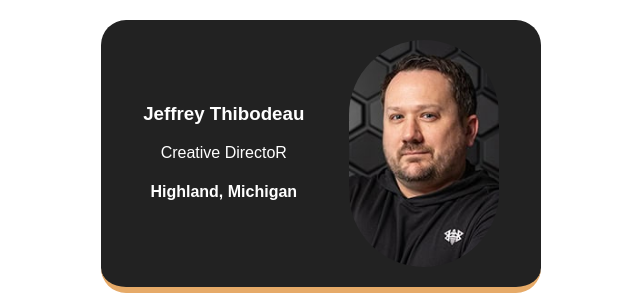
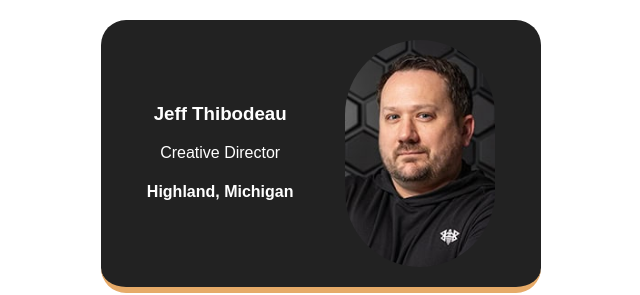
Before and after one commit to jathib/business-card, a website built with Vite: page index.html in a window 1280 px wide. Shown: the full height of the page, 319-959 px from the left. Built offline with nearby package versions, Linux system fonts and the light colour scheme.

Commit message:
Update index.html

```diff
--- a/index.html
+++ b/index.html
@@ -6,8 +6,8 @@
         <div class="card">
             <img class="avatar profile-pic" src="images/jefft.jpg">
             <div >
-                <h3>Jeffrey Thibodeau</h3>
-                <p>Creative DirectoR</p>
+                <h3>Jeff Thibodeau</h3>
+                <p>Creative Director</p>
                 <h4>Highland, Michigan</h4>
             </div>
         </div>
```
